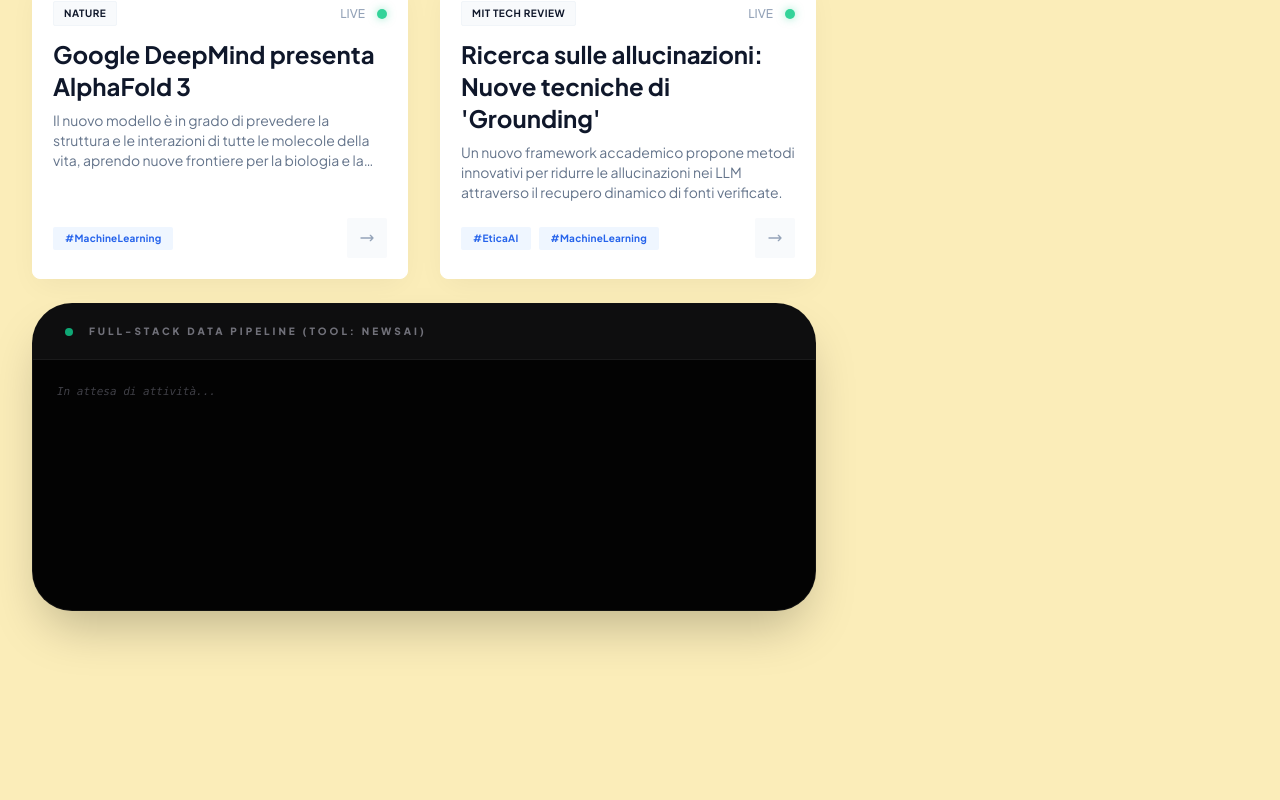
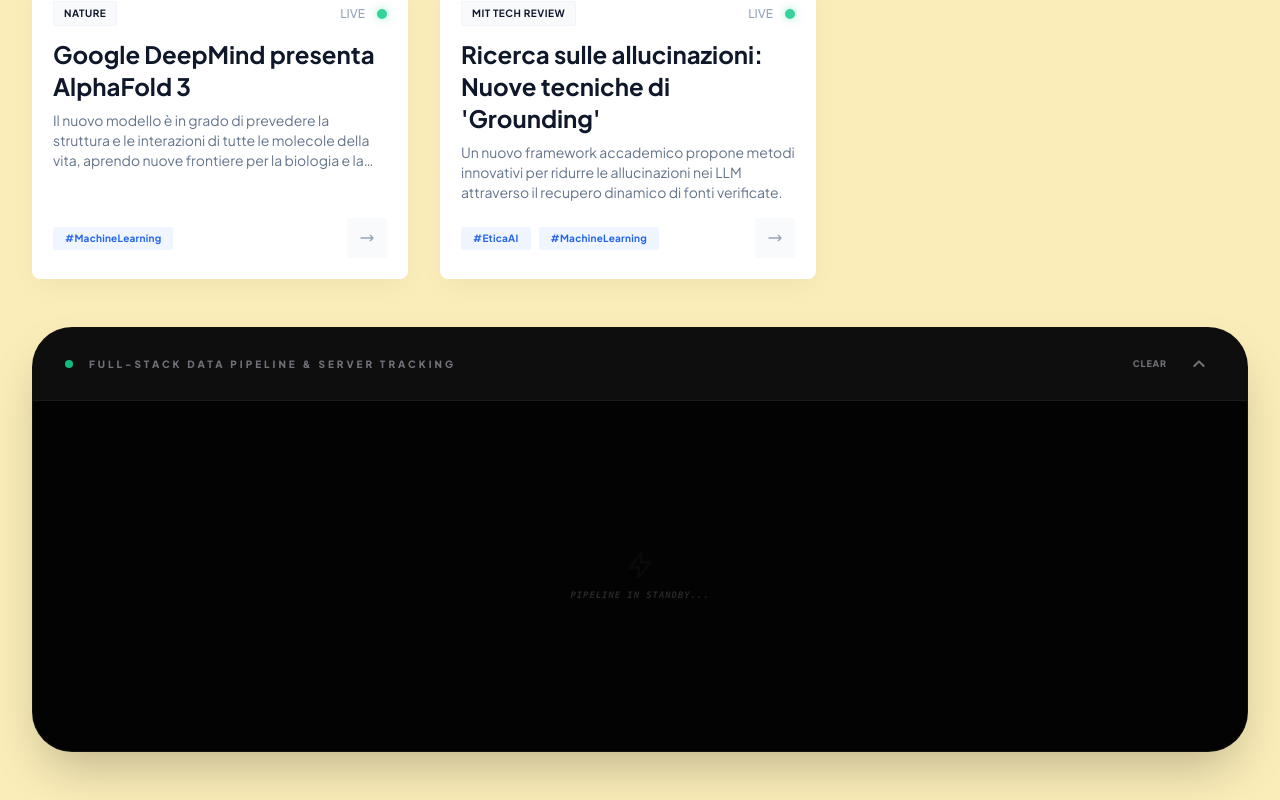
Before and after one commit to nicosiariccardopqe-creator/ai-news-tracker, a React (Vite) app: page / in a window 1280 px wide. Shown: the part 1127-1927 px from the top of the page. Before the commit the page ends 1786 px from the top, so only its background shows below. Built offline with nearby package versions, Linux system fonts and the light colour scheme.

Commit message:
feat(debug): Improve log handling and display
Increase log history limit and introduce a collapse/expand feature for the debug panel. Update network logging to reflect JSON-RPC 2.0 structure for tool calls.

```diff
--- a/App.tsx
+++ b/App.tsx
@@ -18,6 +18,7 @@ const App: React.FC = () => {
   const [logHistory, setLogHistory] = useState<ErrorDetail[]>([]);
   const [selectedLog, setSelectedLog] = useState<ErrorDetail | null>(null);
   const [isDebugOpen, setIsDebugOpen] = useState(false);
+  const [isLogCollapsed, setIsLogCollapsed] = useState(false);
 
   const abortControllerRef = useRef<AbortController | null>(null);
 
@@ -28,8 +29,10 @@ const App: React.FC = () => {
       type: type.toUpperCase(),
       payload
     };
-    setLogHistory(prev => [newLog, ...prev].slice(0, 50));
+    setLogHistory(prev => [newLog, ...prev].slice(0, 100));
   };
+
+  const clearLogs = () => setLogHistory([]);
 
   const handleLoadDefault = (e: React.MouseEvent) => {
     e.preventDefault();
@@ -55,8 +58,11 @@ const App: React.FC = () => {
     setStatus(AppState.LOADING);
 
     const currentParams = { tags: activeTag === 'TUTTE' ? [] : [activeTag] };
-    addLog(`Browser -> Invocazione tool: NewsAI`, "NETWORK", currentParams);
-    addLog(`Inoltro richiesta a Node Server...`, "NETWORK");
+    addLog(`INVIO RICHIESTA JSON-RPC 2.0 (Tool: execute_workflow)`, "NETWORK", {
+      jsonrpc: "2.0",
+      method: "tools/call",
+      params: { name: "execute_workflow", workflowId: "rvpkrwvBbd5NWLMt" }
+    });
 
     abortControllerRef.current = new AbortController();
 
@@ -67,24 +73,31 @@ const App: React.FC = () => {
         abortControllerRef.current.signal
       );
 
+      // Logghiamo i trace del server (inclusi quelli del proxy con token mascherato 20..5)
       if (result.serverTrace) {
         result.serverTrace.forEach(msg => addLog(msg, "DEBUG"));
       }
+
+      // Tracciamo la risposta effettiva ricevuta dal server
+      addLog(`RISPOSTA SERVER RICEVUTA`, "SUCCESS", result.data);
 
       const newsItems = result.data.items || [];
       setItems(newsItems);
       setStatus(newsItems.length ? AppState.SUCCESS : AppState.EMPTY);
       setLastSyncTime(new Date().toLocaleString('it-IT'));
-      addLog(`Ricevute ${newsItems.length} notizie dal server`, "SUCCESS");
+      addLog(`Pipeline completata: ${newsItems.length} notizie elaborate.`, "SUCCESS");
 
     } catch (error: any) {
-      if (error.name === 'AbortError') return;
+      if (error.name === 'AbortError') {
+        addLog("Richiesta annullata dall'utente.", "SYSTEM");
+        return;
+      }
 
       if (error.serverTrace) {
         error.serverTrace.forEach((msg: string) => addLog(msg, "ERROR"));
       }
 
-      addLog(`FALLIMENTO: ${error.message || 'Errore di connessione'}`, "ERROR", error);
+      addLog(`ERRORE PIPELINE: ${error.message || 'Errore di connessione'}`, "ERROR", error.payload || error);
       setStatus(AppState.ERROR);
     } finally {
       setIsRefreshing(false);
@@ -145,7 +158,7 @@ const App: React.FC = () => {
                   type="button"
                   onClick={handleRefresh}
                   className={`w-16 h-16 rounded-2xl flex items-center justify-center transition-all shadow-xl active:scale-95 ${isRefreshing ? 'bg-red-500' : 'bg-slate-900'} text-white group`}
-                  title={isRefreshing ? "Annulla" : "Sincronizza con n8n (Tool: NewsAI)"}
+                  title={isRefreshing ? "Annulla" : "Sincronizza con n8n (JSON-RPC)"}
                  >
                    {isRefreshing ? (
                      <svg className="w-8 h-8" fill="none" stroke="currentColor" viewBox="0 0 24 24">
@@ -191,30 +204,14 @@ const App: React.FC = () => {
                 </div>
               )}
             </div>
-
-            <section className="bg-[#050505] rounded-[2.5rem] border border-white/5 shadow-2xl overflow-hidden mt-12">
-              <div className="px-8 py-5 border-b border-white/5 bg-zinc-900/50 flex items-center gap-4">
-                <div className="w-2 h-2 rounded-full bg-emerald-500 animate-pulse"></div>
-                <span className="text-[10px] font-black text-zinc-500 uppercase tracking-[0.3em]">Full-Stack Data Pipeline (Tool: NewsAI)</span>
-              </div>
-              <div className="p-6 h-[250px] overflow-y-auto font-mono text-[11px] no-scrollbar bg-black/40">
-                {logHistory.length === 0 && <p className="text-zinc-700 italic">In attesa di attività...</p>}
-                {logHistory.map((log, i) => (
-                  <div key={i} onClick={() => { setSelectedLog(log); setIsDebugOpen(true); }} className="flex items-center gap-4 py-2 hover:bg-white/5 cursor-pointer px-4 rounded-lg transition-colors border-b border-white/5 last:border-0">
-                    <span className="text-zinc-600 shrink-0">[{log.timestamp}]</span>
-                    <span className={`font-black text-[8px] px-1.5 py-0.5 rounded border ${log.type === 'ERROR' ? 'text-red-500 border-red-500/30 bg-red-500/5' : log.type === 'SUCCESS' ? 'text-emerald-500 border-emerald-500/30' : log.type === 'SYSTEM' ? 'text-blue-400 border-blue-400/30' : 'text-zinc-500 border-zinc-500/30'}`}>
-                      {log.type}
-                    </span>
-                    <span className="text-zinc-300 truncate">{log.message}</span>
-                  </div>
-                ))}
-              </div>
-            </section>
           </div>
 
           <aside className="w-full lg:w-[400px]">
             <div className="bg-[#0a0a0a] rounded-[2.5rem] p-10 text-white min-h-[600px] sticky top-8 border border-white/5 shadow-2xl">
-              <h2 className="text-3xl font-black tracking-tighter mb-10">Trending Now</h2>
+              <div className="flex items-center justify-between mb-10">
+                <h2 className="text-3xl font-black tracking-tighter">Trending Now</h2>
+                <span className="w-2.5 h-2.5 rounded-full bg-red-500 animate-pulse"></span>
+              </div>
               <div className="space-y-6">
                 {items.slice(0, 8).map((item, i) => (
                   <div key={item.id} className="group flex gap-5 items-center border-b border-white/5 pb-4 last:border-0 cursor-pointer">
@@ -226,6 +223,74 @@ const App: React.FC = () => {
             </div>
           </aside>
         </div>
+
+        {/* Console di Debug a Larghezza Intera */}
+        <section className="bg-[#050505] rounded-[2.5rem] border border-white/5 shadow-2xl overflow-hidden mt-12 transition-all duration-500">
+          <div className="px-8 py-5 border-b border-white/5 bg-zinc-900/50 flex items-center justify-between">
+            <div className="flex items-center gap-4">
+              <div className={`w-2 h-2 rounded-full ${isRefreshing ? 'bg-amber-500 animate-pulse' : 'bg-emerald-500'}`}></div>
+              <span className="text-[10px] font-black text-zinc-500 uppercase tracking-[0.3em]">Full-Stack Data Pipeline & Server Tracking</span>
+            </div>
+            <div className="flex items-center gap-4">
+               <button
+                onClick={clearLogs}
+                className="text-[9px] font-black text-zinc-500 hover:text-white uppercase tracking-widest transition-colors"
+               >
+                 Clear
+               </button>
+               <button
+                onClick={() => setIsLogCollapsed(!isLogCollapsed)}
+                className="p-2 text-zinc-500 hover:text-white transition-colors"
+                title={isLogCollapsed ? "Espandi" : "Collassa"}
+               >
+                {isLogCollapsed ? (
+                  <svg className="w-4 h-4" fill="none" stroke="currentColor" viewBox="0 0 24 24">
+                    <path strokeLinecap="round" strokeLinejoin="round" strokeWidth={3} d="M19 9l-7 7-7-7" />
+                  </svg>
+                ) : (
+                  <svg className="w-4 h-4" fill="none" stroke="currentColor" viewBox="0 0 24 24">
+                    <path strokeLinecap="round" strokeLinejoin="round" strokeWidth={3} d="M5 15l7-7 7 7" />
+                  </svg>
+                )}
+               </button>
+            </div>
+          </div>
+
+          {!isLogCollapsed && (
+            <div className="p-6 h-[350px] overflow-y-auto font-mono text-[11px] no-scrollbar bg-black/40 animate-fade-in">
+              {logHistory.length === 0 && (
+                <div className="h-full flex flex-col items-center justify-center text-zinc-800 space-y-2">
+                  <svg className="w-8 h-8 opacity-20" fill="none" stroke="currentColor" viewBox="0 0 24 24">
+                    <path strokeLinecap="round" strokeLinejoin="round" strokeWidth={2} d="M13 10V3L4 14h7v7l9-11h-7z" />
+                  </svg>
+                  <p className="italic font-bold tracking-widest uppercase text-[9px]">Pipeline in standby...</p>
+                </div>
+              )}
+              {logHistory.map((log, i) => (
+                <div
+                  key={i}
+                  onClick={() => { setSelectedLog(log); setIsDebugOpen(true); }}
+                  className="flex items-center gap-4 py-2.5 hover:bg-white/5 cursor-pointer px-4 rounded-lg transition-colors border-b border-white/5 last:border-0 group"
+                >
+                  <span className="text-zinc-600 shrink-0 tabular-nums">[{log.timestamp}]</span>
+                  <span className={`font-black text-[8px] px-2 py-0.5 rounded border transition-all ${
+                    log.type === 'ERROR' ? 'text-red-500 border-red-500/30 bg-red-500/5' :
+                    log.type === 'SUCCESS' ? 'text-emerald-500 border-emerald-500/30 bg-emerald-500/5' :
+                    log.type === 'SYSTEM' ? 'text-blue-400 border-blue-400/30 bg-blue-400/5' :
+                    log.type === 'NETWORK' ? 'text-amber-400 border-amber-400/30 bg-amber-400/5' :
+                    'text-zinc-500 border-zinc-500/30'
+                  }`}>
+                    {log.type}
+                  </span>
+                  <span className="text-zinc-300 truncate group-hover:text-white">{log.message}</span>
+                  <div className="ml-auto opacity-0 group-hover:opacity-100 transition-opacity">
+                    <span className="text-[9px] font-bold text-zinc-600 uppercase tracking-tighter">Click to inspect</span>
+                  </div>
+                </div>
+              ))}
+            </div>
+          )}
+        </section>
       </main>
 
       <DebugModal isOpen={isDebugOpen} onClose={() => setIsDebugOpen(false)} error={selectedLog} />
```
